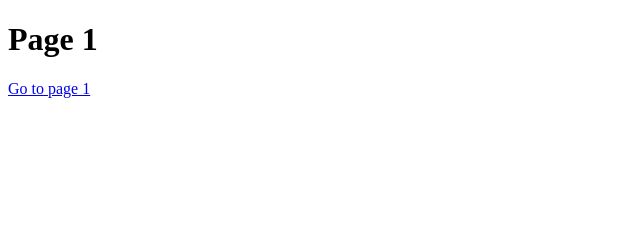
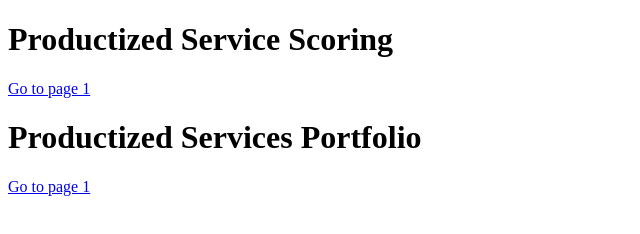
Before and after one commit to Tisho-hub/Pipeline-Foundry, a plain HTML site: page index.html in a window 1280 px wide. Shown: the whole page, without its empty margins (0-640 px from the left). Drawn offline with Linux system fonts and the light colour scheme.

Commit message:
Update index.html

```diff
--- a/index.html
+++ b/index.html
@@ -6,7 +6,9 @@
 <title>Landing Page</title>
 </head>
 <body>
-<h1>Page 1</h1>
+<h1>Productized Service Scoring</h1>
 <a href="Productized Service Scoring.html">Go to page 1</a>
+<h1>Productized Services Portfolio</h1>
+<a href="Productized_Services_Portfolio.html">Go to page 1</a>
 </body>
 </html>
```
